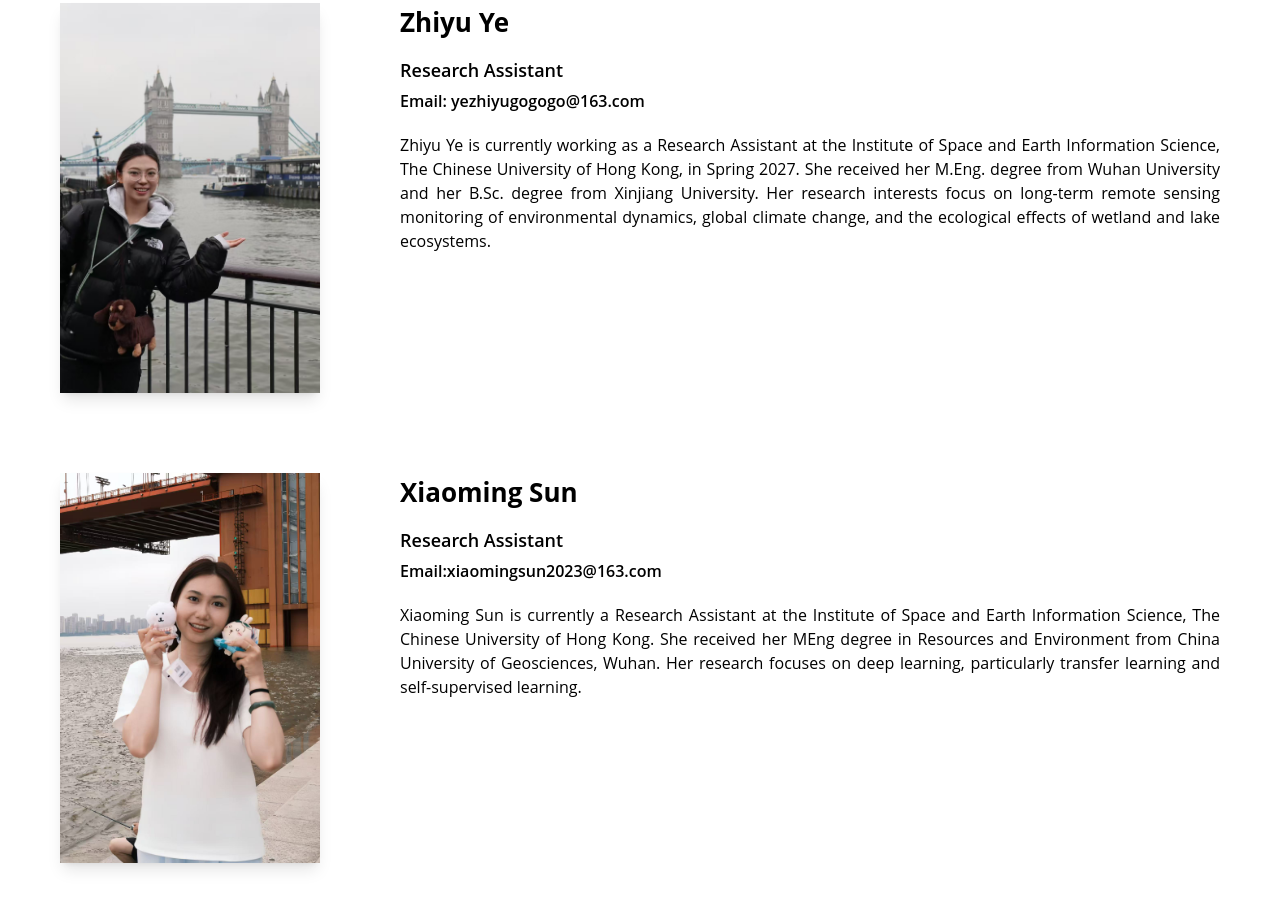
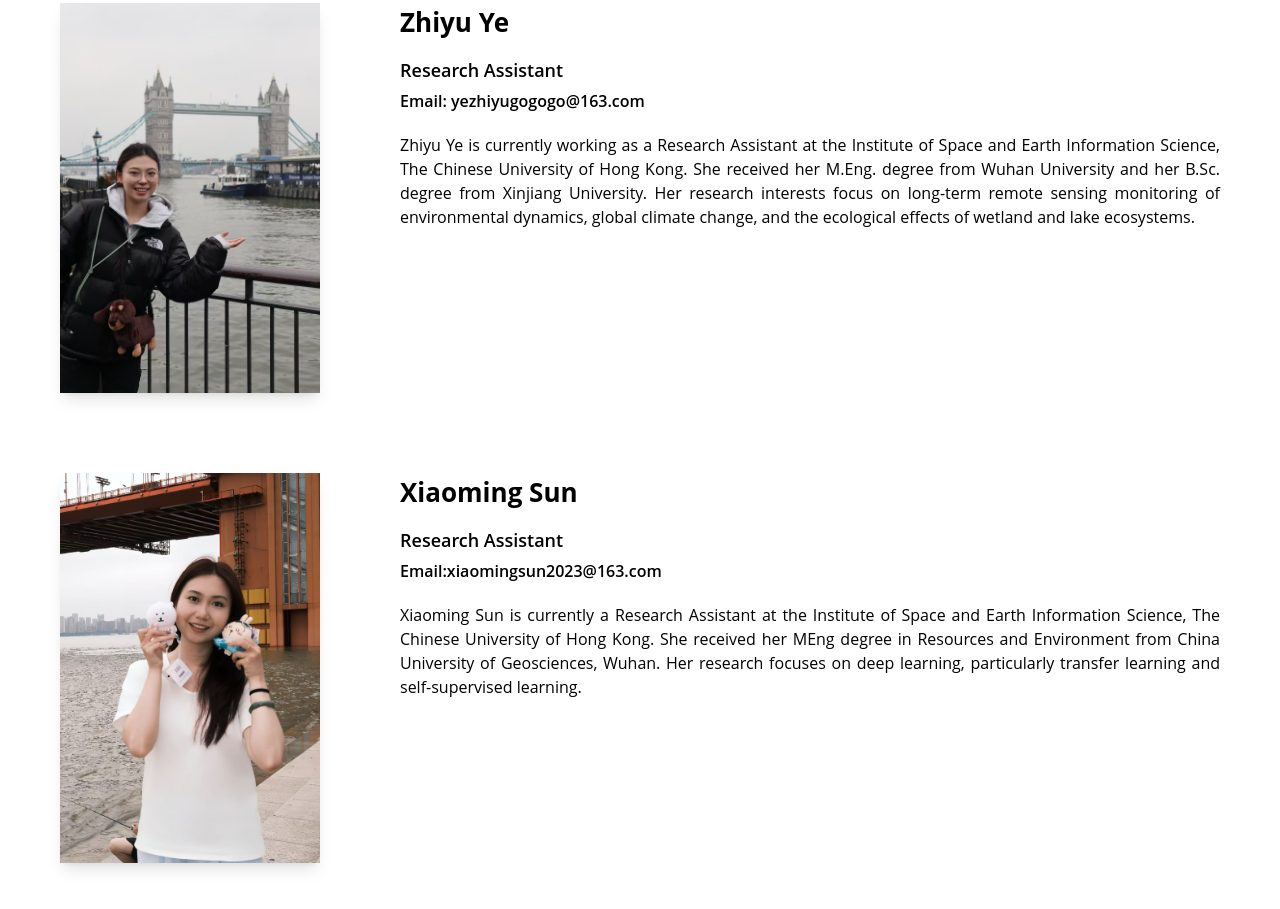
Before and after one commit to ZherongWu-CUHK/ZherongWu-CUHK.github.io, a plain HTML site: page members.html in a window 1280 px wide. Shown: the part 1433-2342 px from the top of the page. Drawn offline with Linux system fonts and the light colour scheme.

Commit message:
Update members.html

```diff
--- a/members.html
+++ b/members.html
@@ -148,8 +148,7 @@
 
                     <div class="member-bio">
                         <p>Zhiyu Ye is currently working as a Research Assistant at the
-                            Institute of Space and Earth Information Science, The Chinese University of Hong Kong, in
-                            Spring 2027. She received her M.Eng. degree from Wuhan University and her B.Sc. degree from
+                            Institute of Space and Earth Information Science, The Chinese University of Hong Kong. She received her M.Eng. degree from Wuhan University and her B.Sc. degree from
                             Xinjiang University. Her research interests focus on long-term remote sensing monitoring of
                             environmental dynamics, global climate change, and the ecological effects of wetland and
                             lake ecosystems.</p>
```
